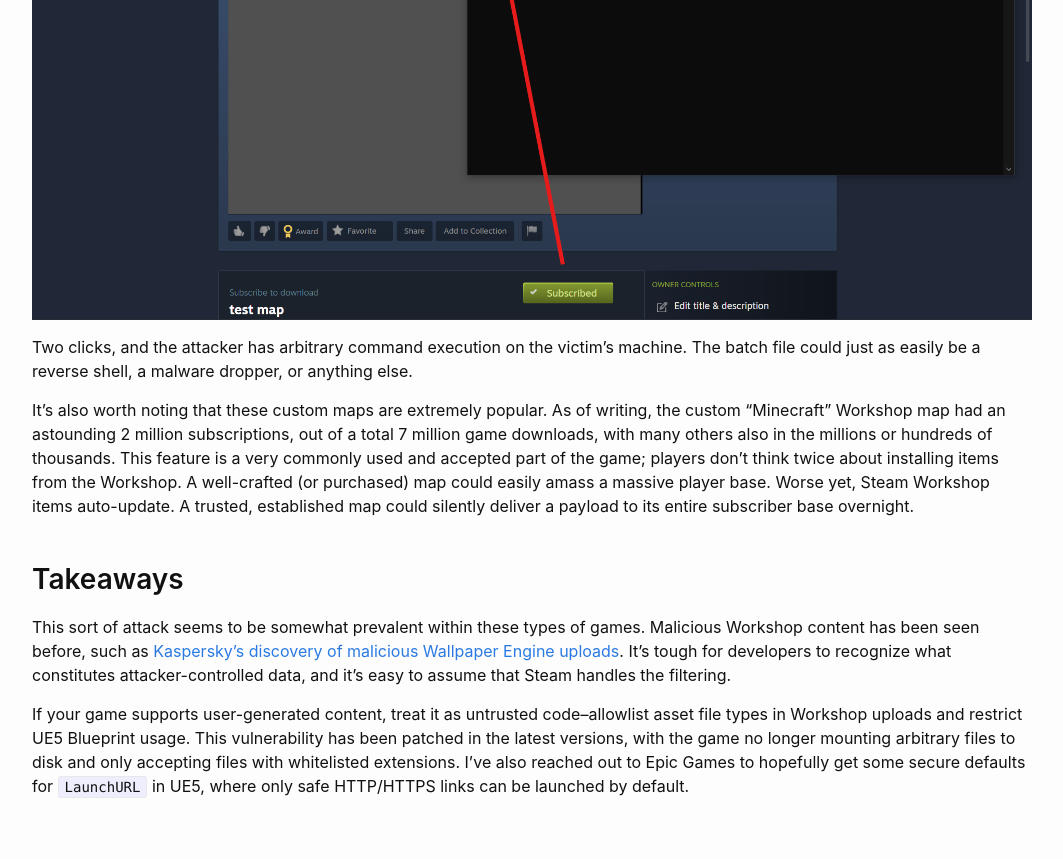
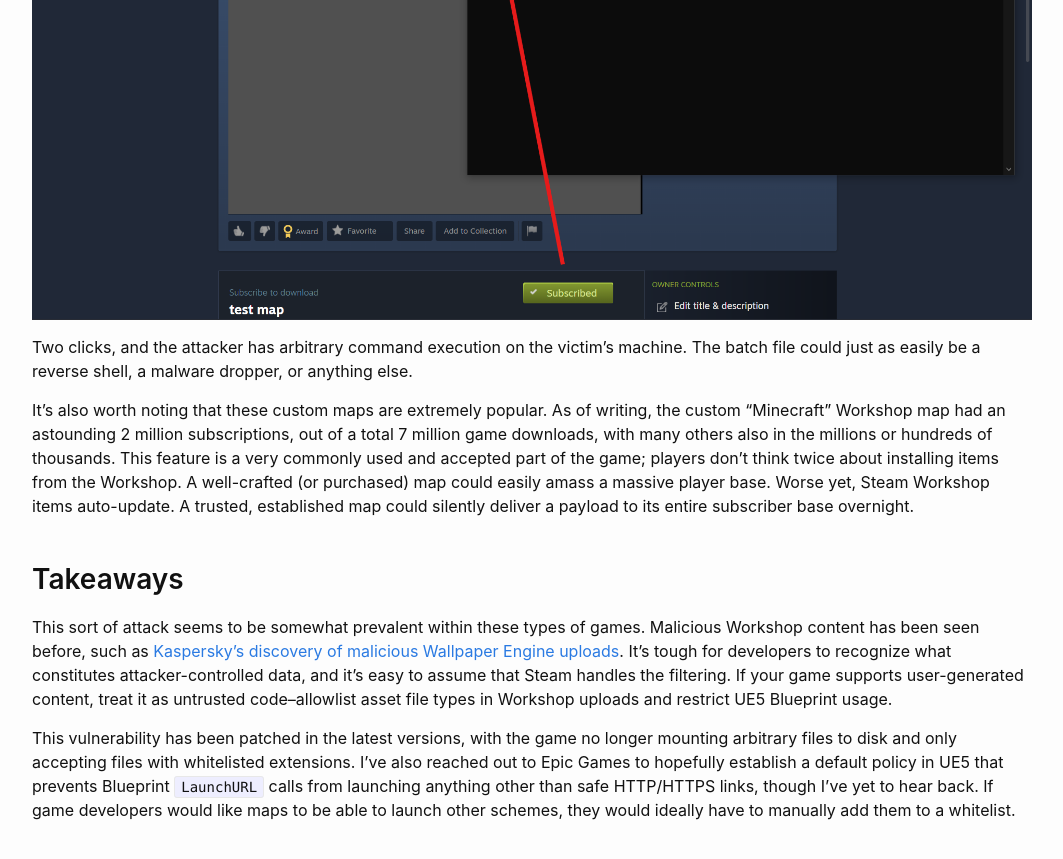
Before and after one commit to KhaelK138/KhaelK138.github.io, a Jekyll site: the page built from blogs/meccha_chameleon.md, in a window 1280 px wide and 900 px high, scrolled down 7477 px. Shown: the top 859 px of the window, without its empty margins (108-1171 px from the left). Built offline with Jekyll 4.4.1, drawn with Linux system fonts in a browser that asks for light colours.

Commit message:
updated takeaways again

```diff
--- a/blogs/meccha_chameleon.md
+++ b/blogs/meccha_chameleon.md
@@ -104,6 +104,6 @@
 
 ## Takeaways
 
-This sort of attack seems to be somewhat prevalent within these types of games. Malicious Workshop content has been seen before, such as [Kaspersky's discovery of malicious Wallpaper Engine uploads](https://www.kaspersky.com/about/press-releases/kaspersky-discovered-a-malware-campaign-targeting-steam-users-through-infected-wallpaper). It's tough for developers to recognize what constitutes attacker-controlled data, and it's easy to assume that Steam handles the filtering.
+This sort of attack seems to be somewhat prevalent within these types of games. Malicious Workshop content has been seen before, such as [Kaspersky's discovery of malicious Wallpaper Engine uploads](https://www.kaspersky.com/about/press-releases/kaspersky-discovered-a-malware-campaign-targeting-steam-users-through-infected-wallpaper). It's tough for developers to recognize what constitutes attacker-controlled data, and it's easy to assume that Steam handles the filtering. If your game supports user-generated content, treat it as untrusted code--allowlist asset file types in Workshop uploads and restrict UE5 Blueprint usage.
 
-If your game supports user-generated content, treat it as untrusted code--allowlist asset file types in Workshop uploads and restrict UE5 Blueprint usage. This vulnerability has been patched in the latest versions, with the game no longer mounting arbitrary files to disk and only accepting files with whitelisted extensions. I've also reached out to Epic Games to hopefully get some secure defaults for `LaunchURL` in UE5, where only safe HTTP/HTTPS links can be launched by default.
+This vulnerability has been patched in the latest versions, with the game no longer mounting arbitrary files to disk and only accepting files with whitelisted extensions. I've also reached out to Epic Games to hopefully establish a default policy in UE5 that prevents Blueprint `LaunchURL` calls from launching anything other than safe HTTP/HTTPS links, though I've yet to hear back. If game developers would like maps to be able to launch other schemes, they would ideally have to manually add them to a whitelist.
```
